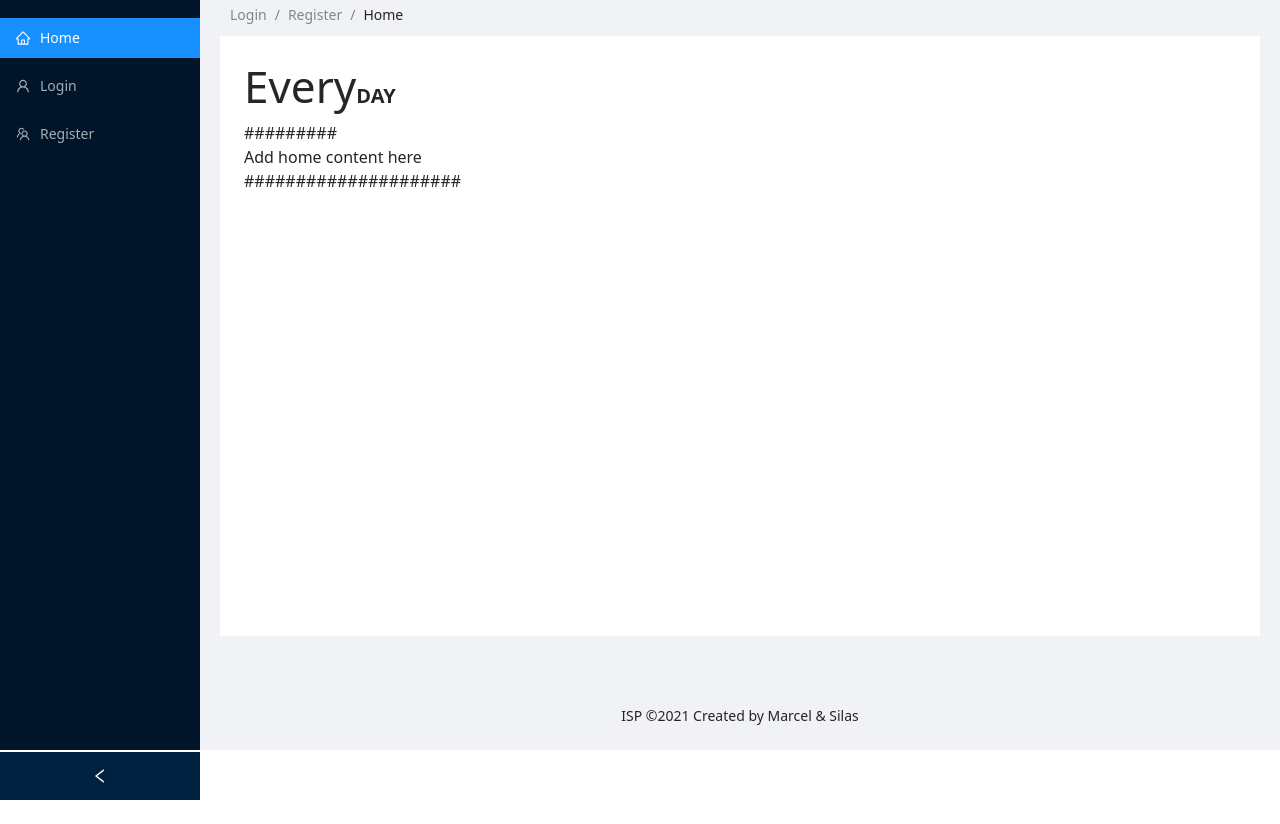
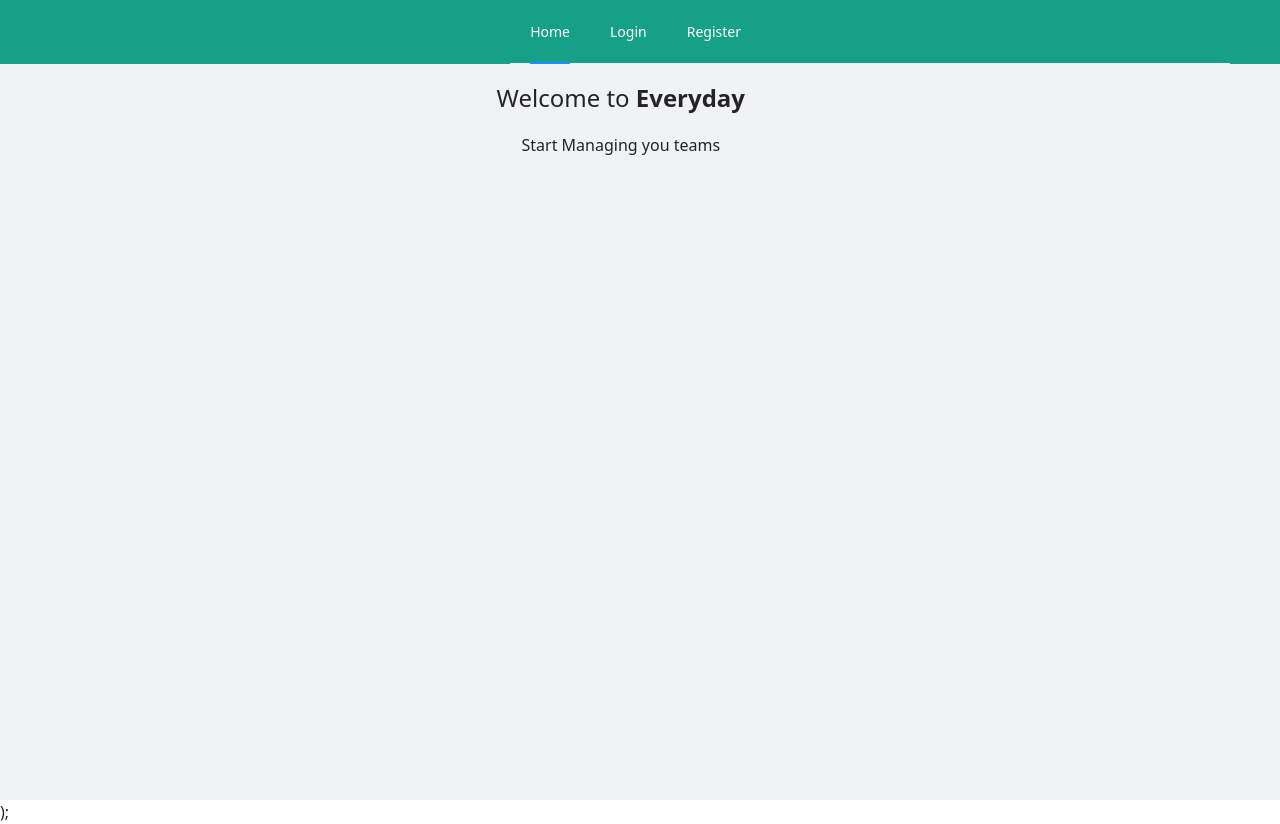
Before and after one commit to Marcelkibor/ISP, a React (Create React App) app: page / in a window 1280 px wide. Before the commit the page ends 800 px from the top, so only its background shows below. Built offline with nearby package versions, Linux system fonts and the light colour scheme.

Commit message:
navigation and styling complete

```diff
--- a/src/App.js
+++ b/src/App.js
@@ -15,6 +15,7 @@ const { SubMenu } = Menu;
 class Heading extends React.Component {
     state = {
       collapsed: false,
+
     };
 
     onCollapse = collapsed => {
@@ -30,42 +31,23 @@ class Heading extends React.Component {
        <Router>
          <Route path='/' exact render ={()=>(
            <>
-   <Layout style={{ minHeight: '100vh',marginTop:'-50px' }}>
-          <Sider collapsible collapsed={collapsed} onCollapse={this.onCollapse}>
-            <div className="logo" />
-            <Menu theme="dark" defaultSelectedKeys={['1']} >
-              <Menu.Item icon={<HomeOutlined />} key='1'>
-              <Link to ='/' style={{textDecoration:'none'}}>Home</Link>
-              </Menu.Item>
-              <Menu.Item  icon={<UserOutlined/>}>
-              <Link to ='/login'style={{textDecoration:'none'}}>Login</Link>
-              </Menu.Item>
-              <Menu.Item  icon={<TeamOutlined/>}  ><Link to ='/register'className='homelinks' style= {{textDecoration:'none'}}>Register</Link></Menu.Item>
 
-            </Menu>
-          </Sider>
-          <Layout className="site-layout">
-            <Header className="site-layout-background" style={{ padding: 0, marginTop:'-20px', }} />
-            <Content style={{ margin: '0px 20px ' }}>
-              <Breadcrumb style={{ margin: '10px' }}>
-                {/* <Breadcrumb.Item><h2 style={{color:'darkblue',textAlign:'center' ,fontWeight:'bolder'}}>EVERYDAY</h2></Breadcrumb.Item> */}
 
-               <Breadcrumb.Item><Link to ='/login' style={{textDecoration:'none'}}>Login</Link></Breadcrumb.Item>
-               <Breadcrumb.Item><Link to ='/register'style={{textDecoration:'none'}}>Register</Link></Breadcrumb.Item>
-               <Breadcrumb.Item><Link to ='/'style={{textDecoration:'none'}}>Home</Link></Breadcrumb.Item>
-              </Breadcrumb>
-              <div className="site-layout-background" style={{ padding: 24, minHeight: 600 }}>
-                <h3 style={{fontSize:'44px'}}>
-                  Every<span style={{fontWeight:'bold', fontSize:'20px'}}>DAY</span>
-                </h3>
-                <p>######### <br></br>  Add home content here  <br></br> #####################</p>
-              </div>
-              <div>
+   <Layout style={{ minHeight: '100vh', marginTop:'0' }}>
 
-              </div>
-            </Content>
-            <Footer style={{ textAlign: 'center' }}>ISP ©2021 Created by Marcel & Silas</Footer>
-          </Layout>
+          <Header style={{backgroundColor:'#16a085'}}>
+          <Menu style={{backgroundColor:'#16a085', marginLeft:'39%'}} mode="horizontal" defaultSelectedKeys={['1']}>
+       <Menu.Item key="1"><Link to ='/' style={{textDecoration:'none', color:'white'}}>Home</Link></Menu.Item>
+       <Menu.Item key="2"><Link to ='/login' style={{textDecoration:'none', color:'white'}}>Login</Link></Menu.Item>
+       <Menu.Item key="3"><Link to ='/login' style={{textDecoration:'none', color:'white'}}>Register</Link></Menu.Item>
+     </Menu>
+          </Header>
+          <Content>
+            <h4 style ={{textAlign:'center', marginLeft:'-3%', marginTop:'20px'}}>
+              Welcome to <b>Everyday</b>
+              </h4>
+                <p style ={{textAlign:'center', marginLeft:'-3%', marginTop:'20px'}} >Start Managing you teams</p>
+          </Content>
         </Layout>
       );
            </>
--- a/src/components/Login.js
+++ b/src/components/Login.js
@@ -38,10 +38,11 @@ const Login = () => {
 
       <Layout>
 
-       <Header className="header" style ={{backgroundColor:'#2c3e50'}} >
+       <Header className="header" style ={{backgroundColor:'#16a085'}} >
 
-      <Menu style={{backgroundColor:'#2c3e50', marginLeft:'25%'}} mode="horizontal" defaultSelectedKeys={['']}>
-        <Menu.Item key="2"><Link to ='/' style={{textDecoration:'none', color:'white'}}>Home</Link></Menu.Item>
+      <Menu style={{backgroundColor:'#16a085', marginLeft:'39%'}} mode="horizontal" defaultSelectedKeys={['2']}>
+      <Menu.Item key="1"><Link to ='/' style={{textDecoration:'none', color:'white'}}>Home</Link></Menu.Item>
+        <Menu.Item key="2"><Link to ='/login' style={{textDecoration:'none', color:'white'}}>Login</Link></Menu.Item>
         <Menu.Item key="3"><Link to ='/register' style={{textDecoration:'none', color:'white'}}>Register</Link></Menu.Item>
       </Menu>
 
--- a/src/components/Register.js
+++ b/src/components/Register.js
@@ -33,11 +33,12 @@ const Register = () => {
 
 
 <Layout>
-<Header className="header" style ={{backgroundColor:'#2c3e50'}} >
+<Header className="header" style ={{backgroundColor:'#16a085'}} >
 
-     <Menu style={{backgroundColor:'#2c3e50', marginLeft:'25%'}} mode="horizontal" defaultSelectedKeys={['1']}>
-       <Menu.Item key="2"><Link to ='/' style={{textDecoration:'none', color:'white'}}>Home</Link></Menu.Item>
-       <Menu.Item key="3"><Link to ='/login' style={{textDecoration:'none', color:'white'}}>Login</Link></Menu.Item>
+     <Menu style={{backgroundColor:'#16a085', marginLeft:'39%'}} mode="horizontal" defaultSelectedKeys={['3']}>
+     <Menu.Item key="1"><Link to ='/' style={{textDecoration:'none', color:'white'}}>Home</Link></Menu.Item>
+       <Menu.Item key="2"><Link to ='/login' style={{textDecoration:'none', color:'white'}}>Login</Link></Menu.Item>
+       <Menu.Item key="3"><Link to ='/register' style={{textDecoration:'none', color:'white'}}>Register</Link></Menu.Item>
      </Menu>
      </Header>
 <div style={{padding:'25%', marginTop:'-10%'}}>
```
